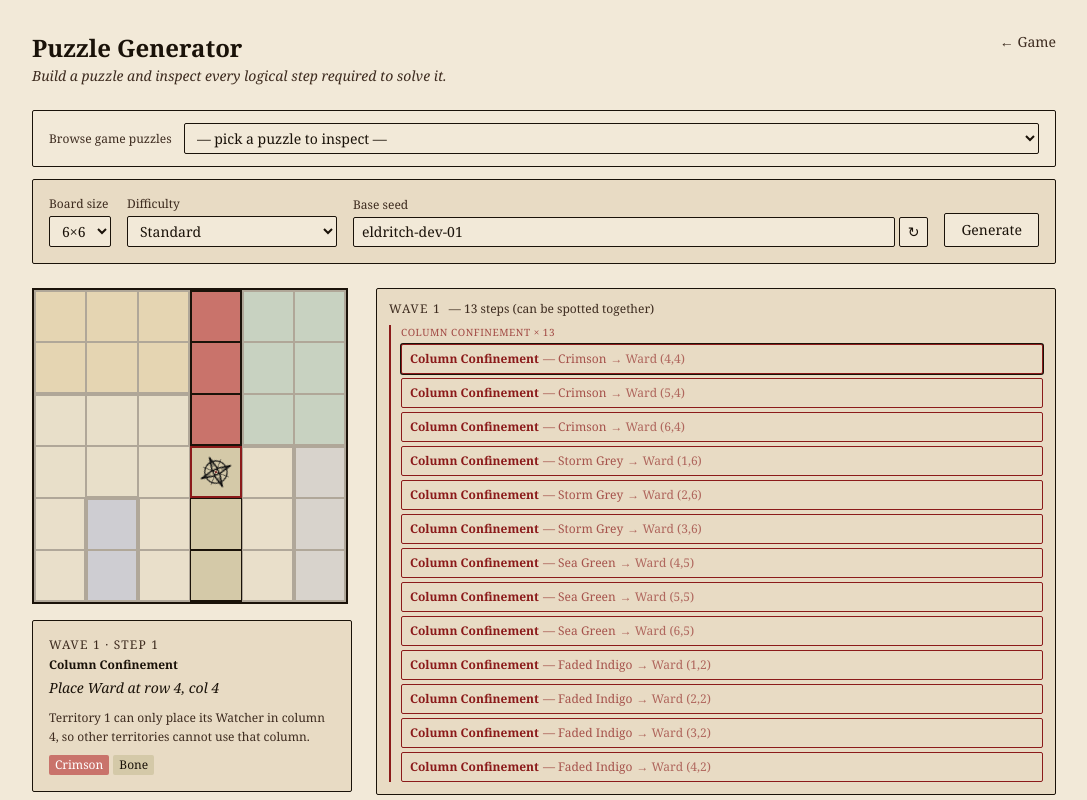
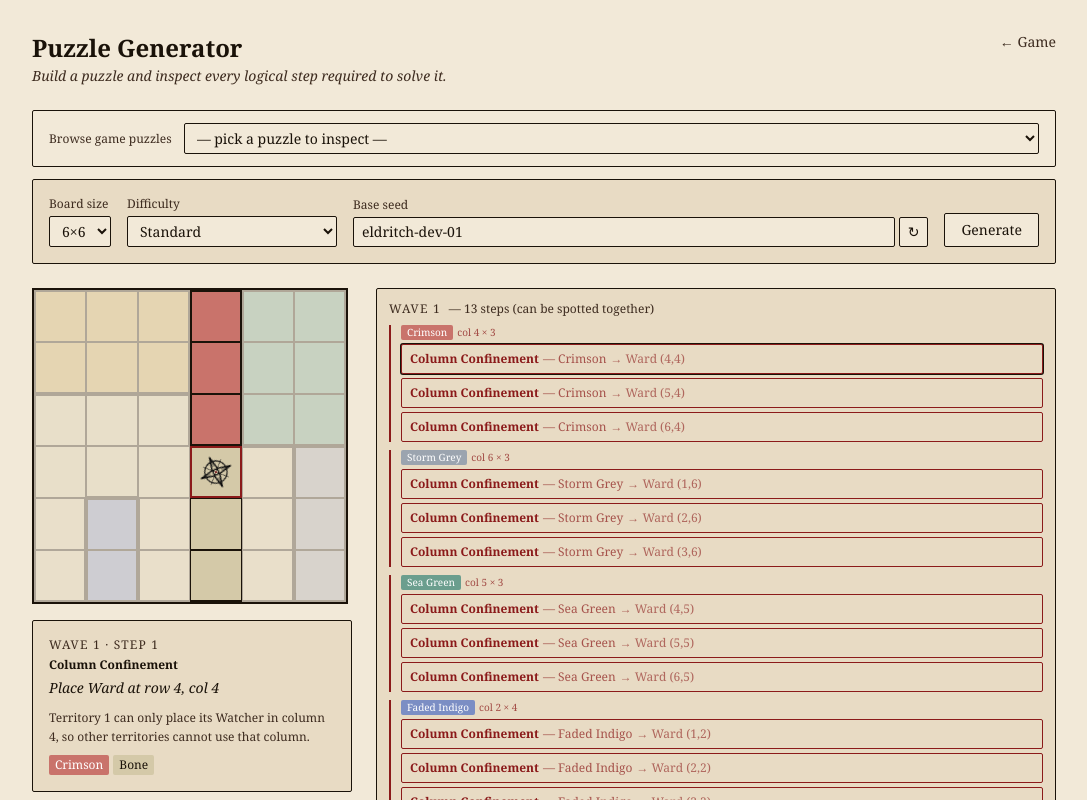
Before and after one commit to TysonDravey/TheEldritchBeacon, a Next.js app: page /generate in a window 1280 px wide. Both pictures are taken after a click on the button "Generate". Shown: the top 800 px of the page, without its empty margins (96-1183 px from the left). Built offline with nearby package versions, Linux system fonts and the light colour scheme.

Commit message:
feat(generate): split Row/Column Confinement groups by confined territory and dimension, show chip headers

```diff
--- a/app/generate/page.tsx
+++ b/app/generate/page.tsx
@@ -136,13 +136,24 @@ type StepGroup = {
   key: string;
   // For Group Elimination: the territory pair that caused this cluster
   pairedTerritories?: number[];
+  // For Row/Column Confinement: the territory confined to one row/col
+  confinedTerritory?: number;
+  dimension?: 'row' | 'col';
+  dimensionValue?: number;
   steps: Array<{ step: TraceStep; si: number }>;
 };
 
 function stepGroupKey(step: TraceStep): string {
+  const d = step.deduction;
   if (step.technique === 'Group Elimination') {
-    const sorted = (step.deduction.pairedTerritories ?? []).slice().sort((a, b) => a - b);
+    const sorted = (d.pairedTerritories ?? []).slice().sort((a, b) => a - b);
     return `Group Elimination:${sorted.join(',')}`;
+  }
+  if (step.technique === 'Row Confinement' && d.confinedTerritory !== undefined) {
+    return `Row Confinement:${d.confinedTerritory}:${d.row}`;
+  }
+  if (step.technique === 'Column Confinement' && d.confinedTerritory !== undefined) {
+    return `Column Confinement:${d.confinedTerritory}:${d.col}`;
   }
   return step.technique;
 }
@@ -156,12 +167,18 @@ function groupSteps(steps: TraceStep[]): StepGroup[] {
     if (last && last.key === key) {
       last.steps.push({ step, si });
     } else {
+      const d = step.deduction;
+      const isRowConfinement = step.technique === 'Row Confinement' && d.confinedTerritory !== undefined;
+      const isColConfinement = step.technique === 'Column Confinement' && d.confinedTerritory !== undefined;
       groups.push({
         technique: step.technique,
         key,
         pairedTerritories: step.technique === 'Group Elimination'
-          ? (step.deduction.pairedTerritories ?? []).slice().sort((a, b) => a - b)
+          ? (d.pairedTerritories ?? []).slice().sort((a, b) => a - b)
           : undefined,
+        confinedTerritory: (isRowConfinement || isColConfinement) ? d.confinedTerritory : undefined,
+        dimension: isRowConfinement ? 'row' : isColConfinement ? 'col' : undefined,
+        dimensionValue: isRowConfinement ? d.row : isColConfinement ? d.col : undefined,
         steps: [{ step, si }],
       });
     }
@@ -210,6 +227,7 @@ function WavePanel({
                     {group.steps.length > 1 && (
                       <div className="flex items-center gap-1 flex-wrap mb-1">
                         {group.pairedTerritories ? (
+                          // Group Elimination: show paired territory chips
                           <>
                             {group.pairedTerritories.map(t => {
                               const c = TERRITORY_COLORS[t] ?? TERRITORY_COLORS[0];
@@ -224,7 +242,24 @@ function WavePanel({
                               × {group.steps.length}
                             </span>
                           </>
+                        ) : group.confinedTerritory !== undefined ? (
+                          // Row/Col Confinement: show confined territory chip + which row/col
+                          <>
+                            {(() => {
+                              const c = TERRITORY_COLORS[group.confinedTerritory] ?? TERRITORY_COLORS[0];
+                              return (
+                                <span className="text-[10px] px-1.5 py-px rounded-sm leading-tight"
+                                  style={{ backgroundColor: c.bg, color: c.text }}>
+                                  {TERRITORY_NAMES[group.confinedTerritory] ?? `T${group.confinedTerritory + 1}`}
+                                </span>
+                              );
+                            })()}
+                            <span className="text-[10px] opacity-75" style={{ color: groupColor }}>
+                              {group.dimension} {(group.dimensionValue ?? 0) + 1} × {group.steps.length}
+                            </span>
+                          </>
                         ) : (
+                          // Default: plain label
                           <span className="text-[10px] tracking-wider uppercase" style={{ color: groupColor, opacity: 0.75 }}>
                             {group.technique} × {group.steps.length}
                           </span>
```
